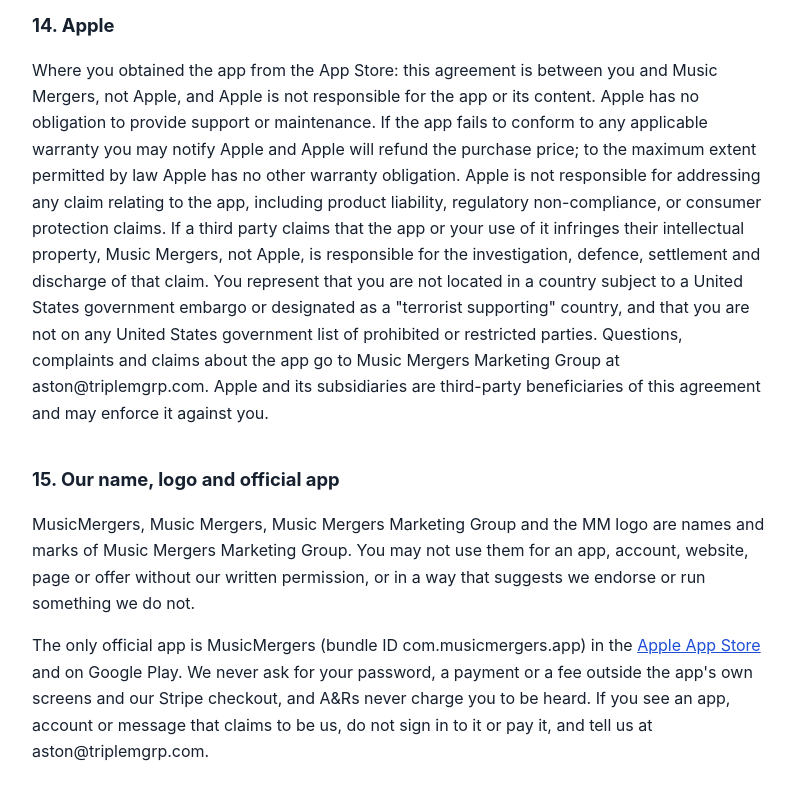
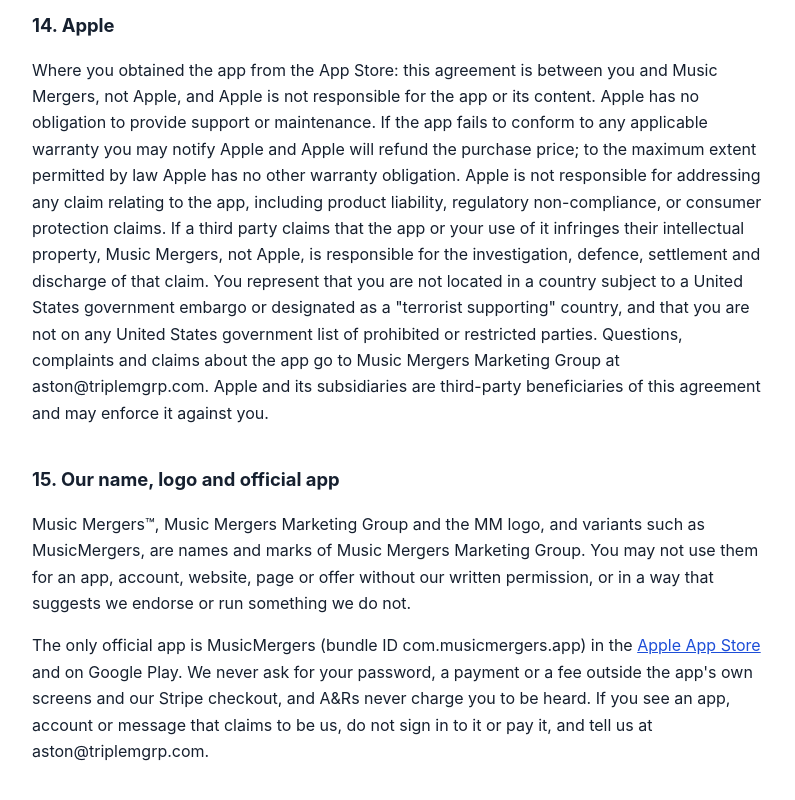
Before and after one commit to astnmjrs214/legal, a plain HTML site: page terms.html in a window 1280 px wide. Shown: the part 6790-7590 px from the top of the page, without its empty margins (240-1035 px from the left). Drawn offline with Linux system fonts and the light colour scheme.

Commit message:
Music Mergers™ on the trust page and in Terms section 15; MusicMergers listed as a protected variant
Co-Authored-By: Claude Opus 5.5 <noreply@anthropic.com>

```diff
--- a/terms.html
+++ b/terms.html
@@ -286,8 +286,8 @@ Apple and its subsidiaries are third-party beneficiaries of this agreement and m
 enforce it against you.</p>
 
 <h2>15. Our name, logo and official app</h2>
-<p>MusicMergers, Music Mergers, Music Mergers Marketing Group and the MM logo are
-names and marks of Music Mergers Marketing Group. You may not use them for an app,
+<p>Music Mergers&trade;, Music Mergers Marketing Group and the MM logo, and variants such
+as MusicMergers, are names and marks of Music Mergers Marketing Group. You may not use them for an app,
 account, website, page or offer without our written permission, or in a way that
 suggests we endorse or run something we do not.</p>
 <p>The only official app is MusicMergers (bundle ID com.musicmergers.app) in the
```
Also changed, not shown: terms-pt.html (+2 -2 lines), trust.html (+1 -1 lines).
